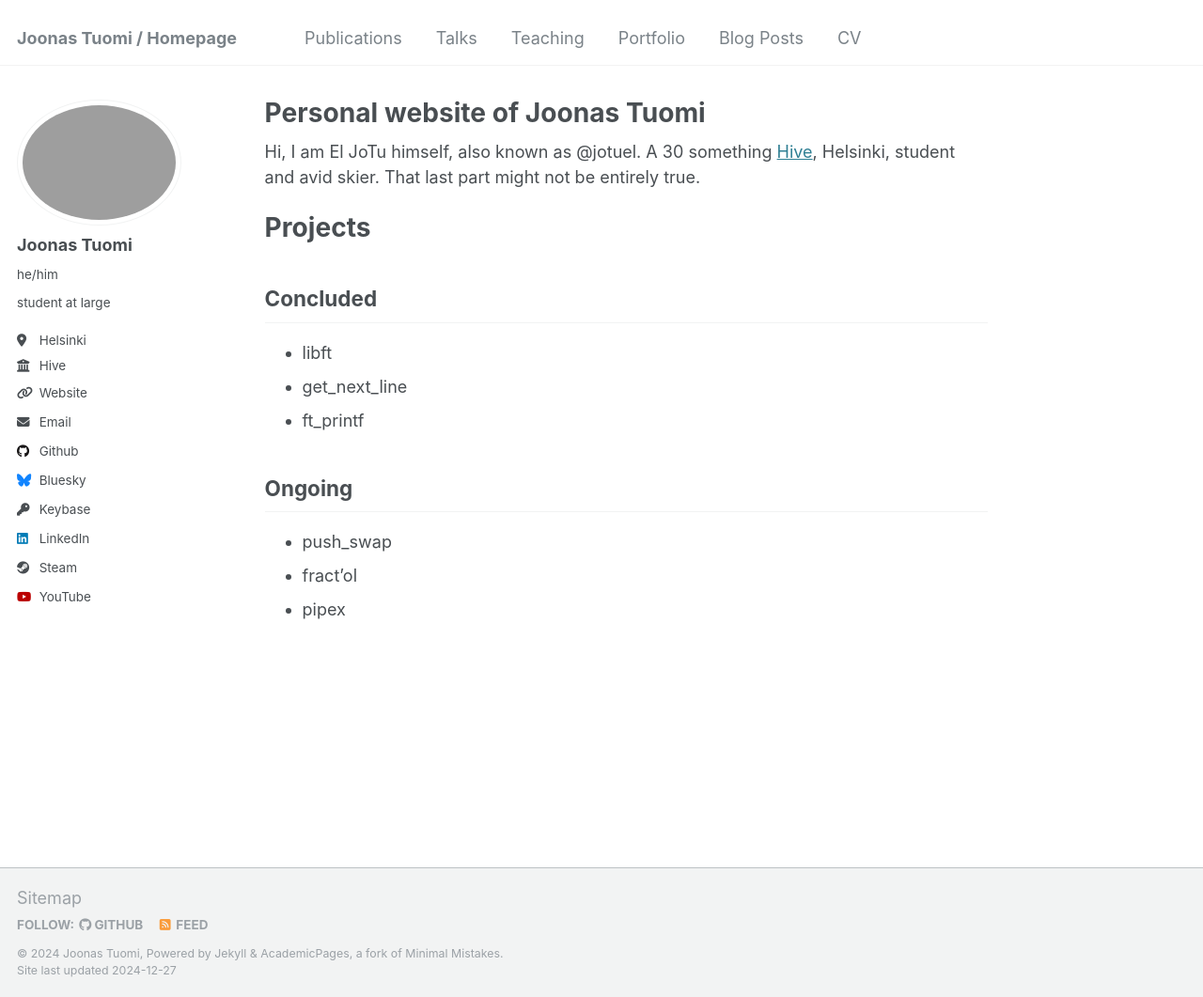
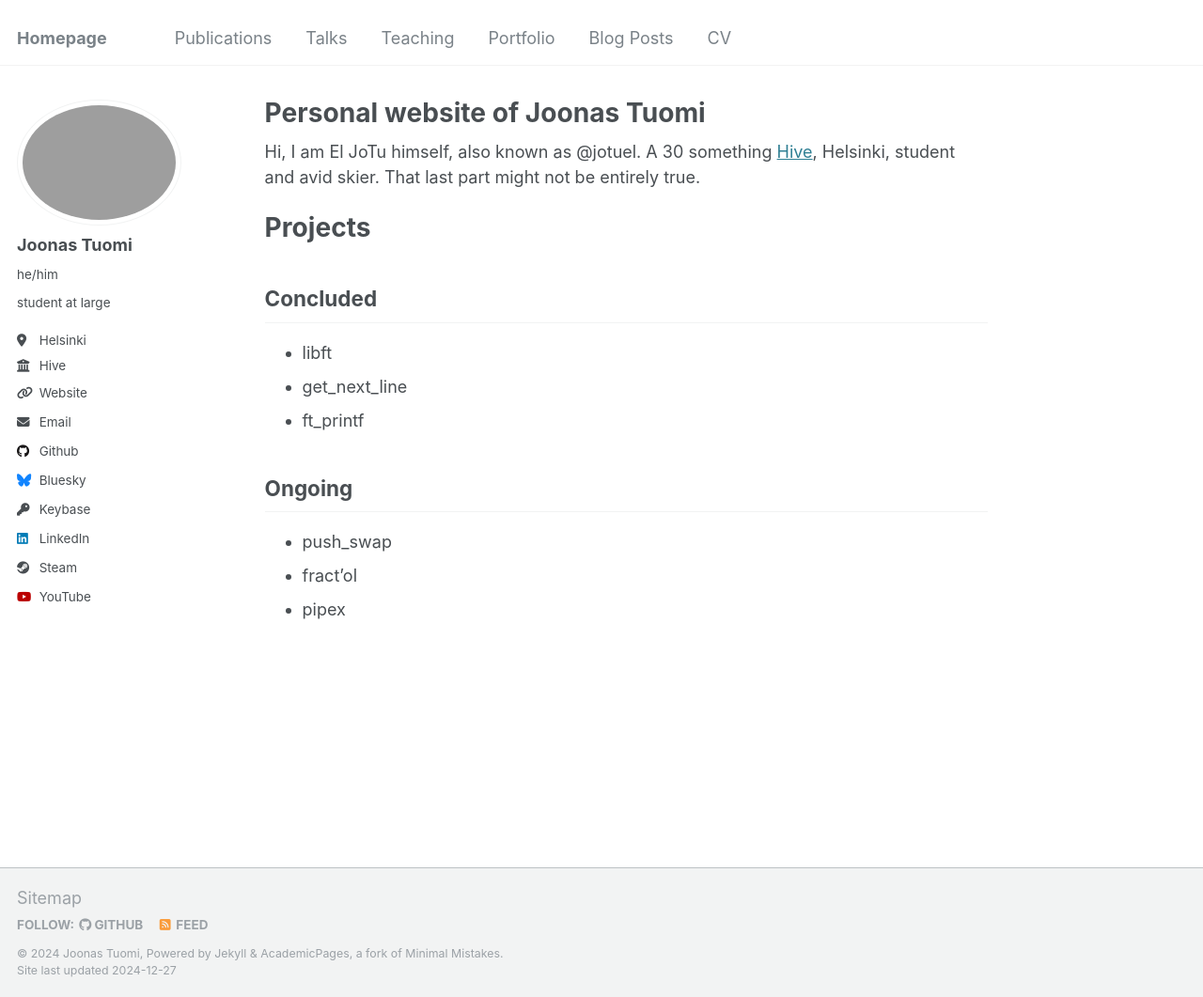
Before and after one commit to jotuel/jotuel.github.io, a Jekyll site: the page built from _pages/about.md, in a window 1280 px wide and 1061 px high. Shown: the whole window at 94% size. Built offline with Jekyll 4.4.1, drawn with Linux system fonts in a browser that asks for light colours.

Commit message:
Shortened Joonas Tuomi / Homepage to just Homepage.

```diff
--- a/_config.yml
+++ b/_config.yml
@@ -8,7 +8,7 @@
 
 # Basic Site Settings
 locale                   : "en-US"
-title                    : "Joonas Tuomi / Homepage"
+title                    : "Homepage"
 title_separator          : "-"
 name                     : &name "Joonas Tuomi"
 description              : &description "students personal website"
```
